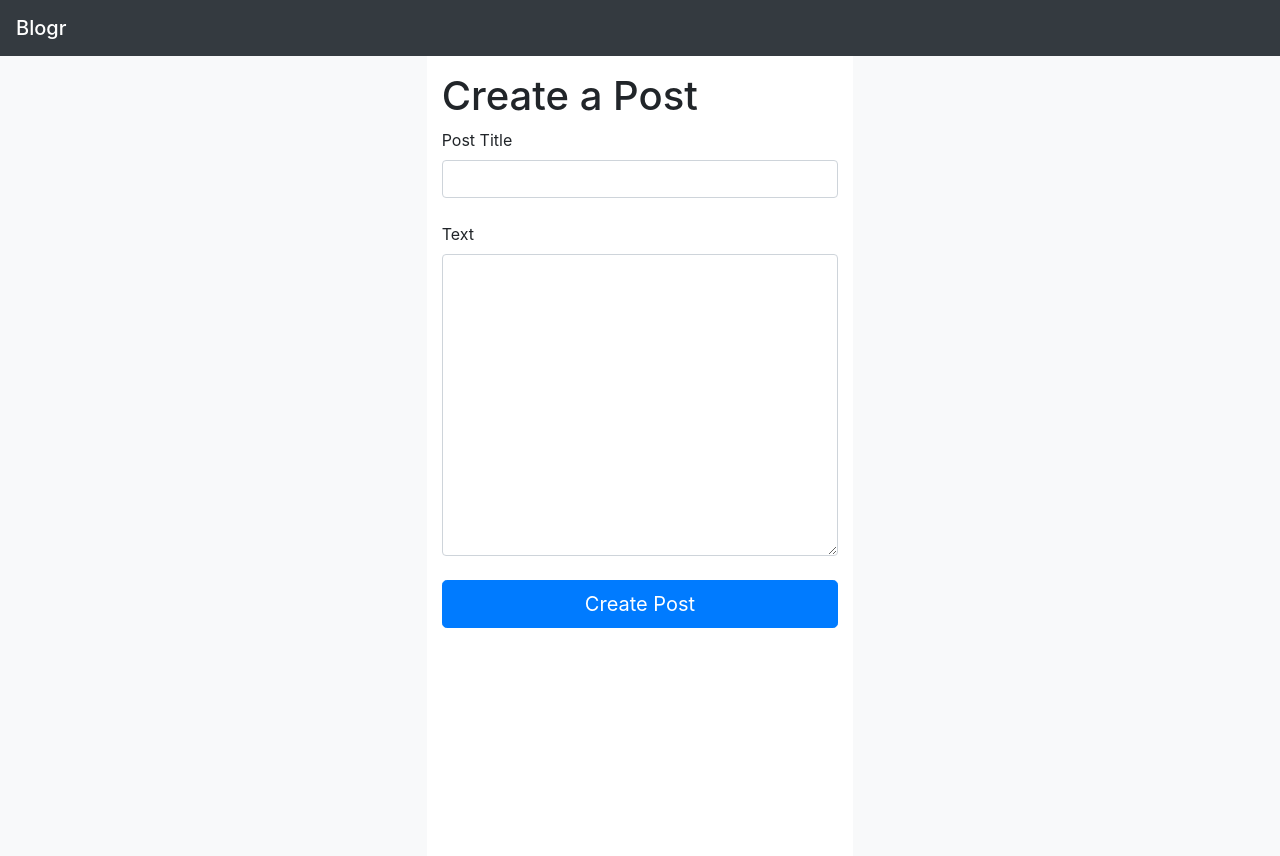
After one commit to daniel-555/COMP2011-CW2, a Flask app: template app/templates/createPost.html in a window 1280 px wide. The commit adds this page. Run offline with Flask 3, Linux system fonts and the light colour scheme; the template is opened without the code that fills it: values that come from a table or form of the project are taken from there, others are empty; some libraries are stand-ins or nearby versions.

Commit message:
Create Post frontend done

```diff
--- a/app/forms.py
+++ b/app/forms.py
@@ -19,8 +19,8 @@ class LoginForm(FlaskForm):
     password = PasswordField("Password", validators=[DataRequired()])
 
 class PostForm(FlaskForm):
-    title = StringField("Comment", validators=[DataRequired(), Length(max=MAX_TITLE_LENGTH)])
-    content = StringField("Comment", validators=[Length(max=MAX_POST_CONTENT_LENGTH)])
+    title = StringField("Post Title", validators=[DataRequired(), Length(max=MAX_TITLE_LENGTH)])
+    content = TextAreaField("Text", validators=[DataRequired(), Length(max=MAX_POST_CONTENT_LENGTH)])
 
 class CommentForm(FlaskForm):
-    content = StringField("Comment", validators=[DataRequired(), Length(max=MAX_COMMENT_CONTENT_LENGTH)])
+    content = TextAreaField("Comment", validators=[DataRequired(), Length(max=MAX_COMMENT_CONTENT_LENGTH)])
--- a/app/templates/base.html
+++ b/app/templates/base.html
@@ -27,11 +27,12 @@
             <ul class="navbar-nav mr-auto">
 
                 <li class="nav-item">
-                    <a href="/" class="nav-link">Home <span class="sr-only">(current)</span></a>
+                    <a href="/" class="nav-link">Home<span class="sr-only">(current)</span></a>
                 </li>
                 <li class="nav-item">
                     <a href="#" class="nav-link">My Profile</a>
                 </li>
+                <li class="nav-item"><a href="/create-post" class="nav-link">Create a Post</a></li>
             </ul>
             <a href="/logout"><button class="btn btn-danger">Logout</button></a>
         </div>
--- /dev/null
+++ b/app/templates/createPost.html
@@ -0,0 +1,12 @@
+{% extends "base.html" %}
+{% block content %}
+<h1>Create a Post</h1>
+<form action="" method="post" name="loginRegisterForm">
+    {{ form.hidden_tag() }}
+    {{ form.title.label }} {{ form.title(class_="form-control") }}
+    <br />
+    {{ form.content.label }} {{ form.content(class_="form-control", rows=12) }}
+    <br />
+    <input type="submit" value="Create Post" class="btn btn-primary btn-block btn-lg">
+</form>
+{% endblock content %}
```
Also changed, not shown: app/views.py (+9 -2 lines).
